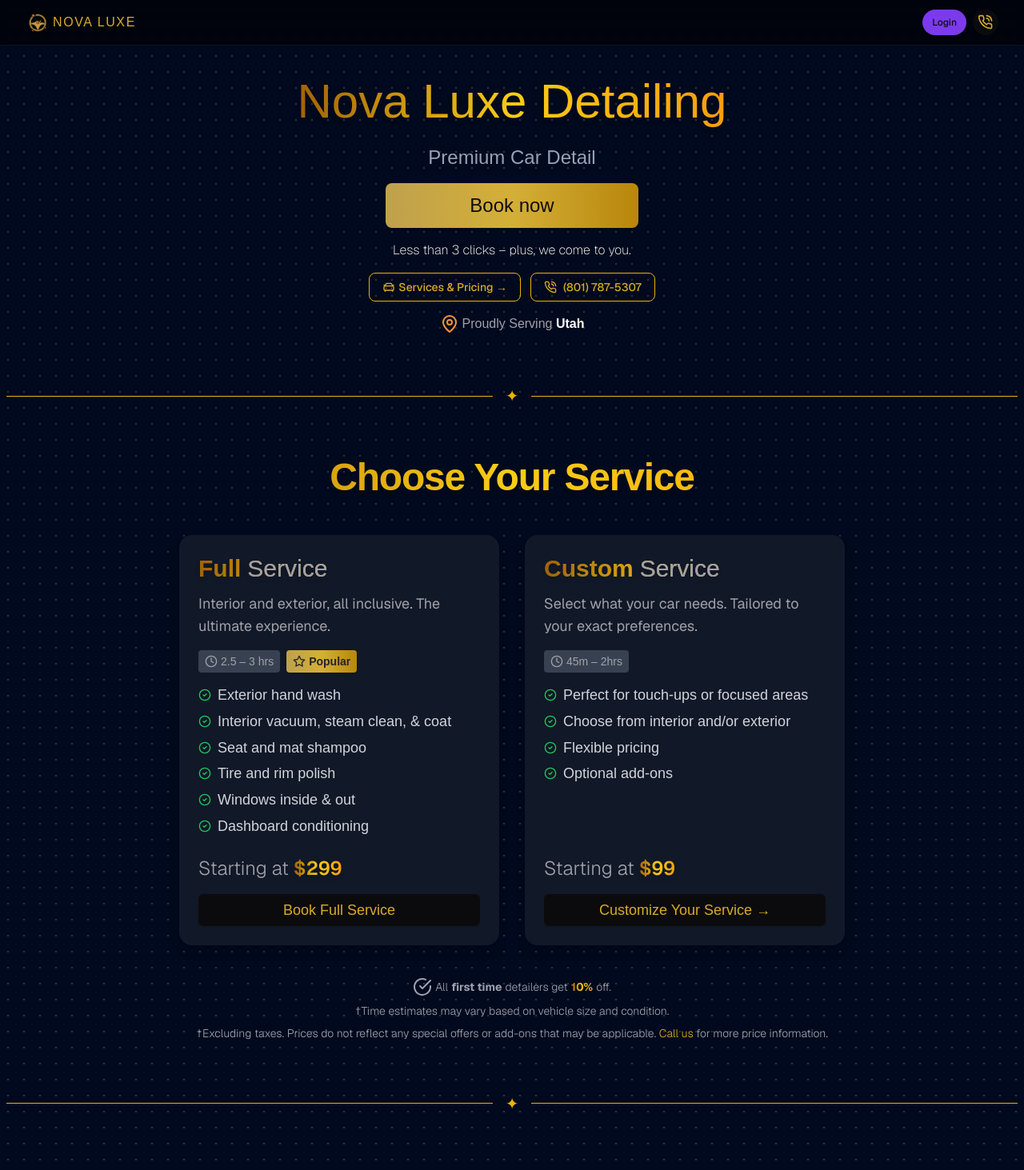
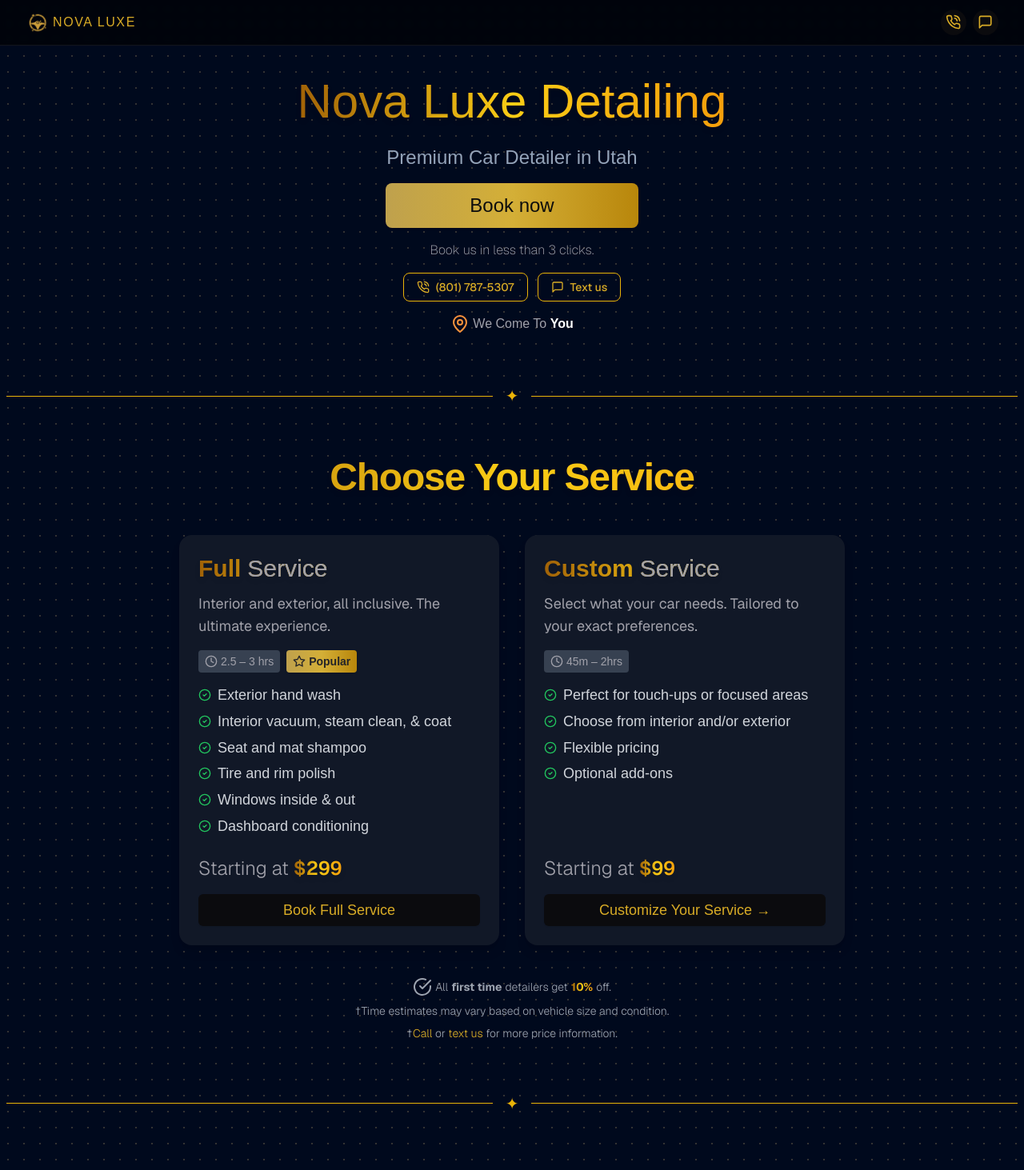
Before and after one commit to sarimyx/novaluxedetailing, a Next.js app: page / in a window 1280 px wide. Shown: the top 1463 px of the page at 80% size. Built offline with nearby package versions, Linux system fonts and the light colour scheme; no server answers; a web font is replaced by a local one.

Commit message:
Batch updates

```diff
--- a/src/app/not-found.tsx
+++ b/src/app/not-found.tsx
@@ -2,6 +2,7 @@
 
 import { ContentLayout } from "@/components/admin-panel/content-layout";
 import { Button } from "@/components/ui/button";
+import { Identity } from "@/constants/identity";
 import { useRouter } from "next/navigation";
 
 export default function Page() {
@@ -24,7 +25,7 @@ export default function Page() {
             >
               ← Return to previous page
             </Button>
-            <a href="mailto:contact@novaluxedetailing.com?subject=Regarding%20Website">
+            <a href={`sms:${Identity.companyPhoneNumber}`}>
               <Button variant="outline" className="mt-2 w-fit">
                 Contact us
               </Button>
--- a/src/app/page.tsx
+++ b/src/app/page.tsx
@@ -1,7 +1,7 @@
 import Link from "next/link";
 import { Button } from "@/components/ui/button";
 import { Identity } from "@/constants/identity";
-import { CarFront, MapPin, PhoneCall } from "lucide-react";
+import { CarFront, MapPin, MessageSquare, PhoneCall } from "lucide-react";
 import { Styling } from "@/constants/styling";
 import { InstagramLogoIcon } from "@radix-ui/react-icons";
 import { Separator } from "@/components/ui/separator";
@@ -24,7 +24,7 @@ export default function HomePage() {
             <div className="flex flex-col mx-4 space-y-2 text-slate-600 dark:text-slate-400 text-center text-2xl font-light text-foreground">
               <div className="flex text-center justify-center items-center">
                 <span className={`font-light ${Fonts.premium.className}`}>
-                  Premium Car Detail
+                  Premium Car Detailer in Utah
                 </span>
               </div>
             </div>
@@ -40,8 +40,8 @@ export default function HomePage() {
                 </Link>
               </Button>
             </div>
-            <span className="dark:text-white font-extralight">
-              Less than 3 clicks – plus, we come to you.
+            <span className="dark:text-secondary-foreground font-extralight">
+              Book us in less than 3 clicks.
             </span>
             <div className="flex w-full text-center justify-center hover:text-violet-300 gap-3">
               <Button
@@ -49,9 +49,12 @@ export default function HomePage() {
                 className="border border-yellow-500 rounded-lg"
                 asChild
               >
-                <Link href="#pricing" rel="noopener noreferrer">
-                  <CarFront className="w-4 h-4 mr-1" />
-                  Services & Pricing →
+                <Link
+                  href={`tel:${Identity.companyPhoneNumber}`}
+                  rel="noopener noreferrer"
+                >
+                  <PhoneCall className="w-4 h-4 mr-2" />
+                  {Identity.companyPhoneNumberFormatted}
                 </Link>
               </Button>
               <Button
@@ -60,22 +63,21 @@ export default function HomePage() {
                 asChild
               >
                 <Link
-                  href={`tel:+${Identity.companyPhoneNumber}`}
+                  href={`sms:${Identity.companyPhoneNumber}`}
                   rel="noopener noreferrer"
                 >
-                  <PhoneCall className="w-4 h-4 mr-2" />
-                  {Identity.companyPhoneNumberFormatted}
+                  <MessageSquare className="w-4 h-4 mr-2" />
+                  Text us
                 </Link>
               </Button>
             </div>
-            <div className="flex flex-col">
+            <div className="flex flex-col space-y-2">
               <section className="flex items-center gap-1">
                 <MapPin className="text-orange-400" />
                 <span
                   className={`text-secondary-foreground ${Fonts.premium.className}`}
                 >
-                  Proudly Serving{" "}
-                  <strong className="dark:text-white">Utah</strong>
+                  We Come To <strong className="dark:text-white">You</strong>
                 </span>
               </section>
             </div>
--- a/src/components/navbar.tsx
+++ b/src/components/navbar.tsx
@@ -1,7 +1,7 @@
 "use client";
 
 import Link from "next/link";
-import { PhoneCall } from "lucide-react";
+import { MessageSquare, PhoneCall } from "lucide-react";
 import { Button } from "@/components/ui/button";
 import {
   OrganizationSwitcher,
@@ -75,6 +75,7 @@ export function Navbar() {
             )}
           </SignedIn>
           <header className="flex justify-end items-center gap-2 h-16">
+            <div className="hidden">
               <SignedOut>
                 <SignInButton appearance={{ baseTheme: dark }}>
                   <Button
@@ -85,16 +86,8 @@ export function Navbar() {
                     <span>Login</span>
                   </Button>
                 </SignInButton>
-              {/* <SignUpButton>
-                                <Button
-                                    variant="outline"
-                                    className="rounded-full"
-                                    size="sm"
-                                >
-                                    <span>Join</span>
-                                </Button>
-                            </SignUpButton> */}
               </SignedOut>
+            </div>
             <SignedIn>
               <UserButton appearance={{ baseTheme: dark }} />
             </SignedIn>
@@ -108,6 +101,15 @@ export function Navbar() {
               <PhoneCall className="w-[1.2rem] h-[1.2rem]" />
             </Button>
           </a>
+          <a href={`sms:${Identity.companyPhoneNumber}`}>
+            <Button
+              className="rounded-full w-8 h-8 bg-background"
+              variant="outline"
+              size="icon"
+            >
+              <MessageSquare className="w-[1.2rem] h-[1.2rem]" />
+            </Button>
+          </a>
           {/* <ModeToggle /> */}
         </nav>
       </div>
--- a/src/components/pricing.tsx
+++ b/src/components/pricing.tsx
@@ -114,11 +114,16 @@ export default function Pricing() {
         </span>
         <p>†Time estimates may vary based on vehicle size and condition.</p>
         <p>
-          †Excluding taxes. Prices do not reflect any special offers or add-ons
-          that may be applicable.
+          †
           <a href={`tel:${Identity.companyPhoneNumber}`} className="link">
-            {" "}
-            Call us{" "}
+            Call
+          </a>{" "}
+          or{" "}
+          <a
+            href={`sms:${Identity.companyPhoneNumber}?body=Hi, I'm interested in learning about your prices.`}
+            className="link"
+          >
+            text us
           </a>{" "}
           for more price information.
         </p>
```
Lines whose indentation alone changed are shown as unchanged.
